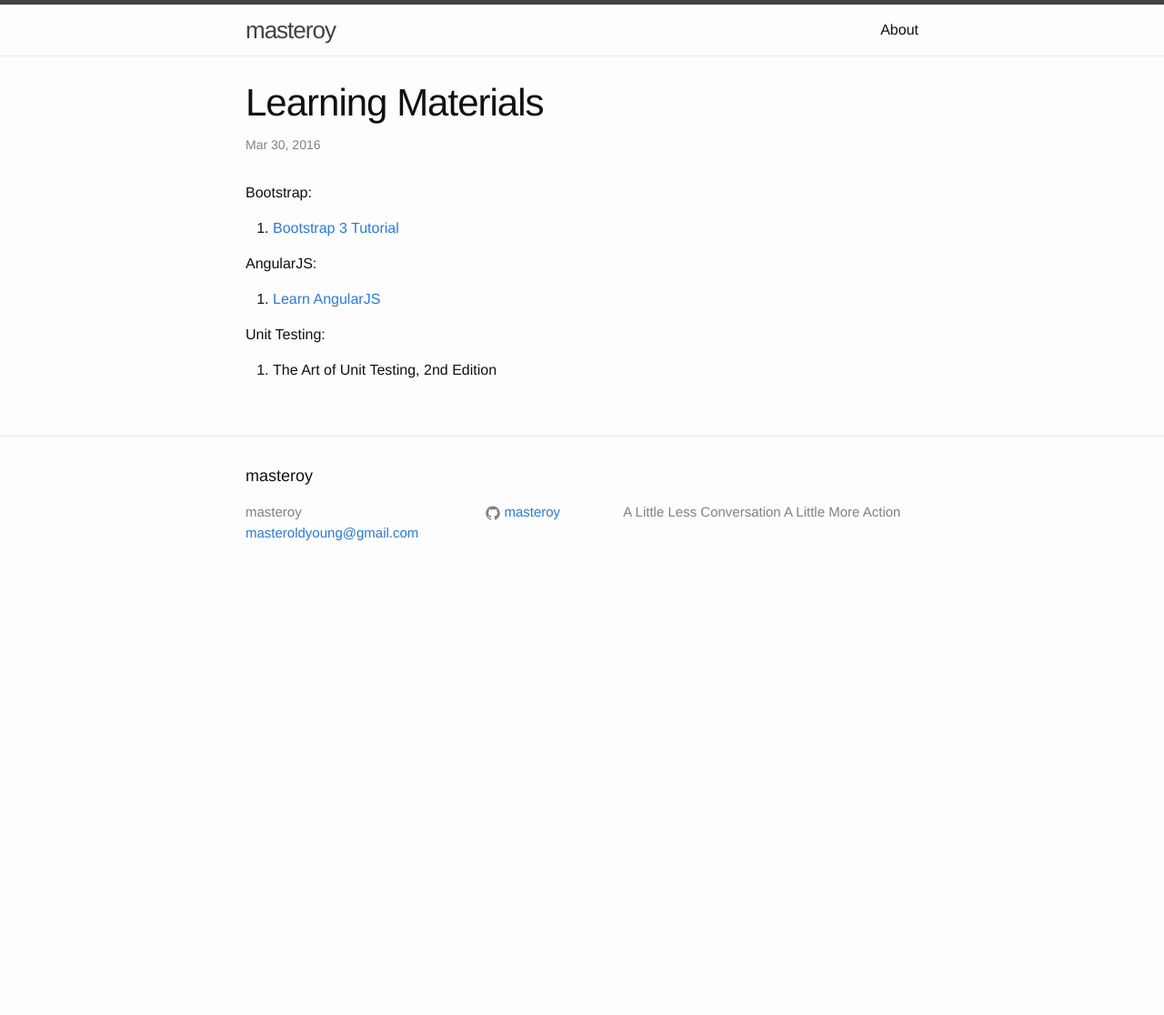
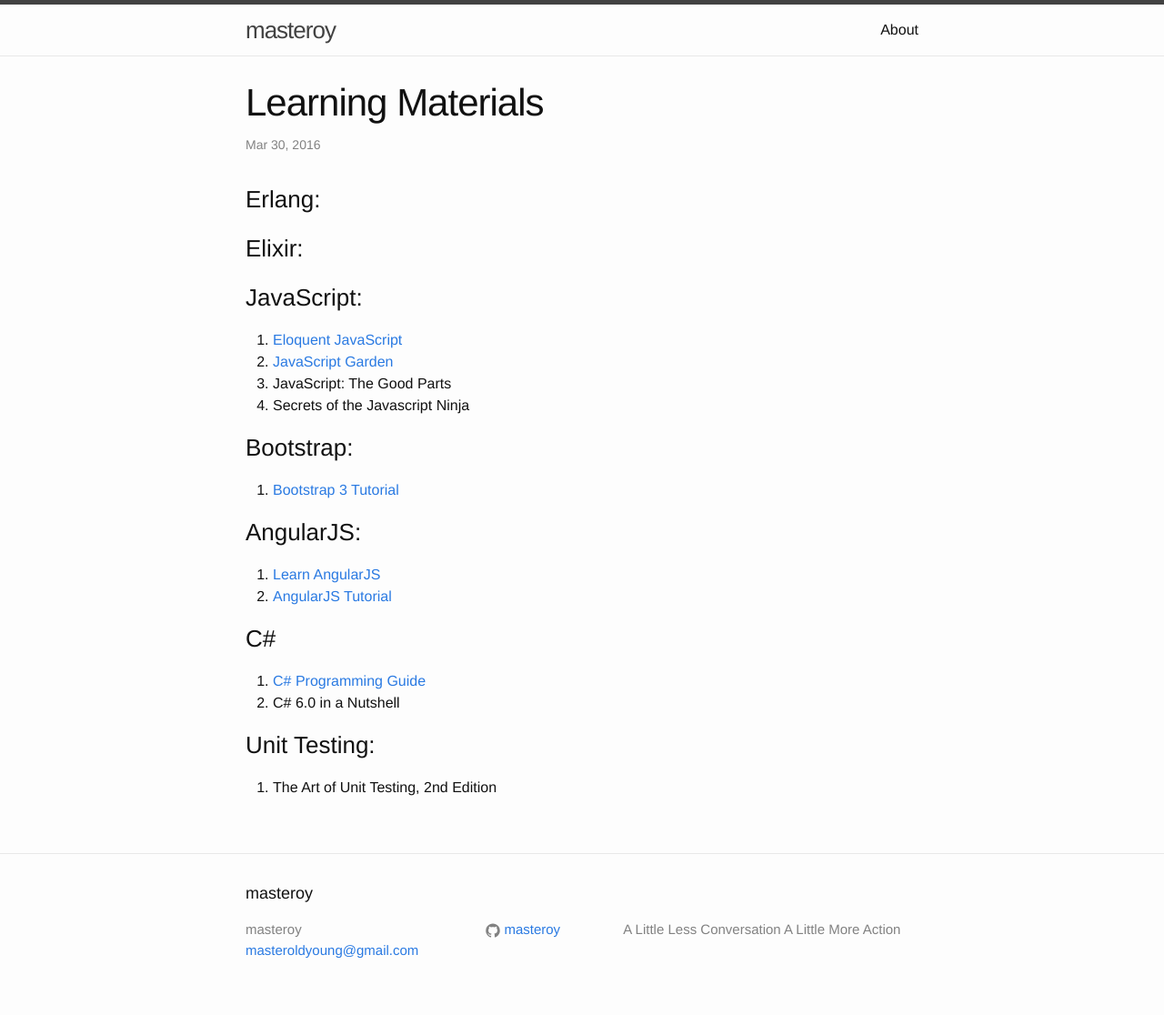
Before and after one commit to masteroy/masteroy.github.io, a Jekyll site: the page built from _posts/2016-03-31-learning-materials.markdown, in a window 1280 px wide. Shown: the whole page at 91% size. Built offline with Jekyll 4.4.1, drawn with Linux system fonts in a browser that asks for light colours; before the commit the page ends 900 px from its top, so only the background shows below that.

Commit message:
new data

```diff
--- a/_posts/2016-03-31-learning-materials.markdown
+++ b/_posts/2016-03-31-learning-materials.markdown
@@ -5,18 +5,39 @@
 categories: jekyll update
 ---
 
-Bootstrap:
+### Erlang:
+
+### Elixir:
+
+### JavaScript:
+
+1. [Eloquent JavaScript][eloquent-javascript]
+2. [JavaScript Garden][javascript-garden]
+3. JavaScript: The Good Parts
+4. Secrets of the Javascript Ninja
+
+### Bootstrap:
 
 1. [Bootstrap 3 Tutorial][bootstrap-3-tutorial]
 
-AngularJS:
+### AngularJS:
 
 1. [Learn AngularJS][learn-angularjs]
+2. [AngularJS Tutorial][angularjs-tutorial]
 
-Unit Testing:
+### C\#
+
+1. [C# Programming Guide][c#-programming-guide]
+2. C# 6.0 in a Nutshell
+
+### Unit Testing:
 
 1. The Art of Unit Testing, 2nd Edition
 
 
 [bootstrap-3-tutorial]: http://www.w3schools.com/bootstrap/default.asp
 [learn-angularjs]:https://www.codecademy.com/learn/learn-angularjs
+[javascript-garden]:http://bonsaiden.github.io/JavaScript-Garden/
+[eloquent-javascript]:http://eloquentjavascript.net
+[c#-programming-guide]:https://msdn.microsoft.com/en-us/library/67ef8sbd.aspx
+[angularjs-tutorial]:https://docs.angularjs.org/tutorial
```
